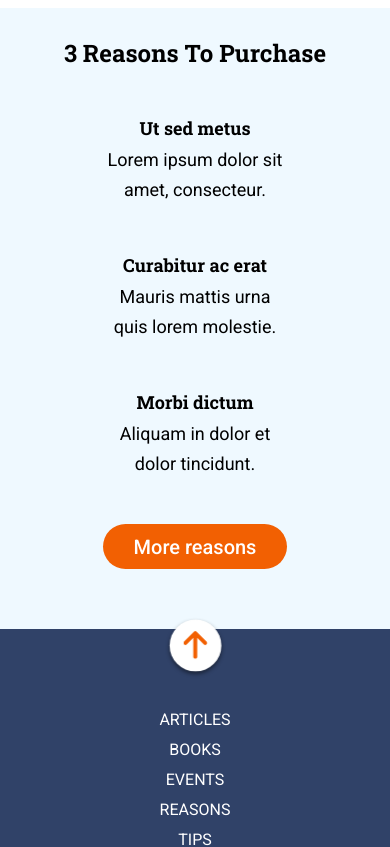
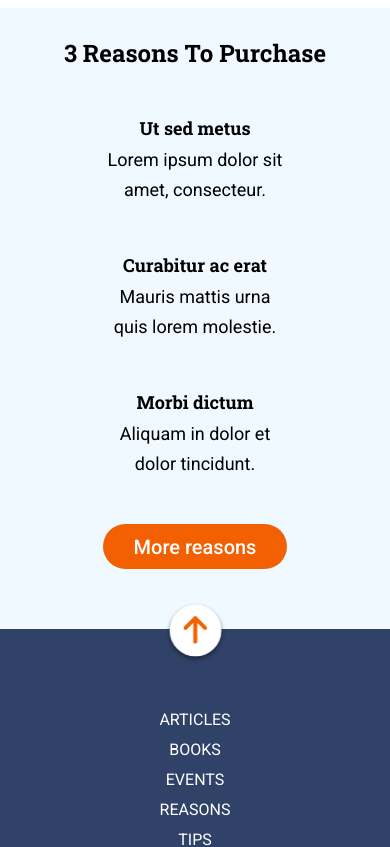
Before and after one commit to mariaozamiz/anonymous-proxy, a website: page docs/index.html in a window 390 px wide. Shown: the part 1166-2013 px from the top of the page. Drawn offline with Linux system fonts and the light colour scheme.

```diff
--- a/src/scss/components/_buttons.scss
+++ b/src/scss/components/_buttons.scss
@@ -83,7 +83,7 @@
     border-radius: 50%;
     position: absolute;
     flex-shrink: 0;
-    bottom: 430px;
+    bottom: 445px;
     @include tablet {
         bottom: 250px;
     }
```
Also changed, not shown: docs/assets/css/main.css.
